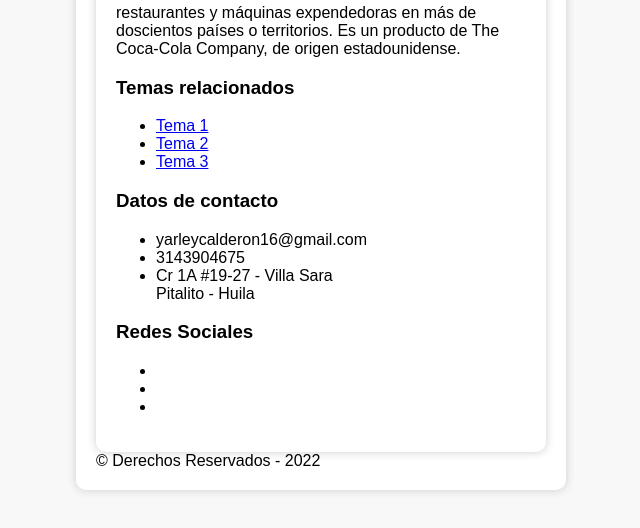
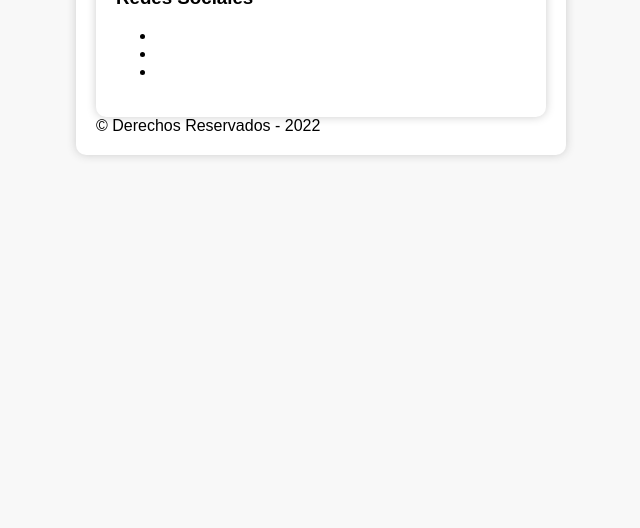
Before and after one commit to YarleyC/catalogo_servicios, a plain HTML site: page index.html in a window 1280 px wide. Shown: the part 416-944 px from the top of the page, without its empty margins (319-959 px from the left). After the commit the page ends 800 px from the top, so only its background shows below. Drawn offline with Linux system fonts and the light colour scheme.

Commit message:
Update index.html

```diff
--- a/index.html
+++ b/index.html
@@ -68,34 +68,6 @@
         <div class="container">
             <div class="row">
                 <div class="columna columna-25">
-                   <img src="img/logo.png" class="logo-footer">
-                   <p>
-                    restaurantes
-                    y máquinas expendedoras en más de doscientos países o territorios. Es un producto de
-                    The Coca-Cola Company, de origen estadounidense.
-                   </p>
-                </div>
-                <div class="columna columna-25">
-                    <h3>
-                        Temas relacionados
-                    </h3>
-                    <ul>
-                        <li><a href="#">Tema 1</a></li>
-                        <li><a href="#">Tema 2</a></li>
-                        <li><a href="#">Tema 3</a></li>
-                    </ul>
-                </div>
-                <div class="columna columna-25">
-                    <h3>
-                        Datos de contacto
-                    </h3>
-                    <ul>
-                        <li>yarleycalderon16@gmail.com</li>
-                        <li>3143904675</li>
-                        <li>Cr 1A #19-27 - Villa Sara<br>Pitalito - Huila</li>
-                    </ul>
-                </div>
-                <div class="columna columna-25">
                     <h3>
                         Redes Sociales
                     </h3>
```
